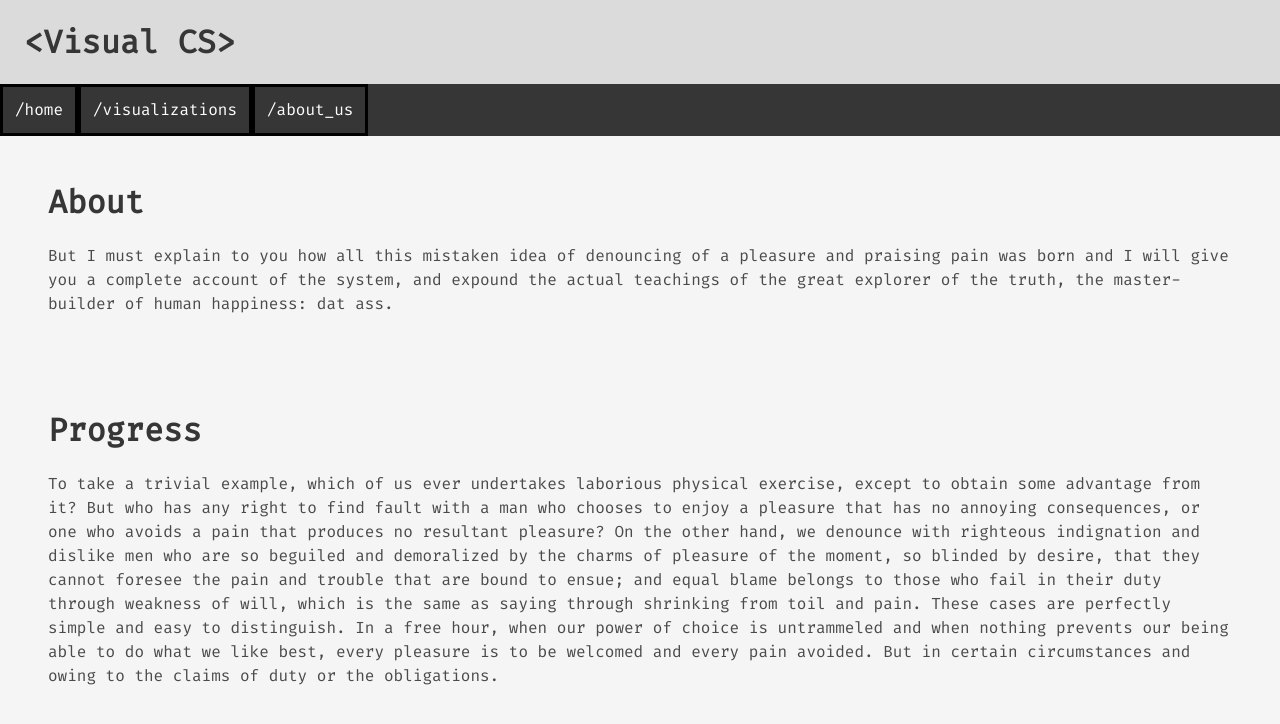
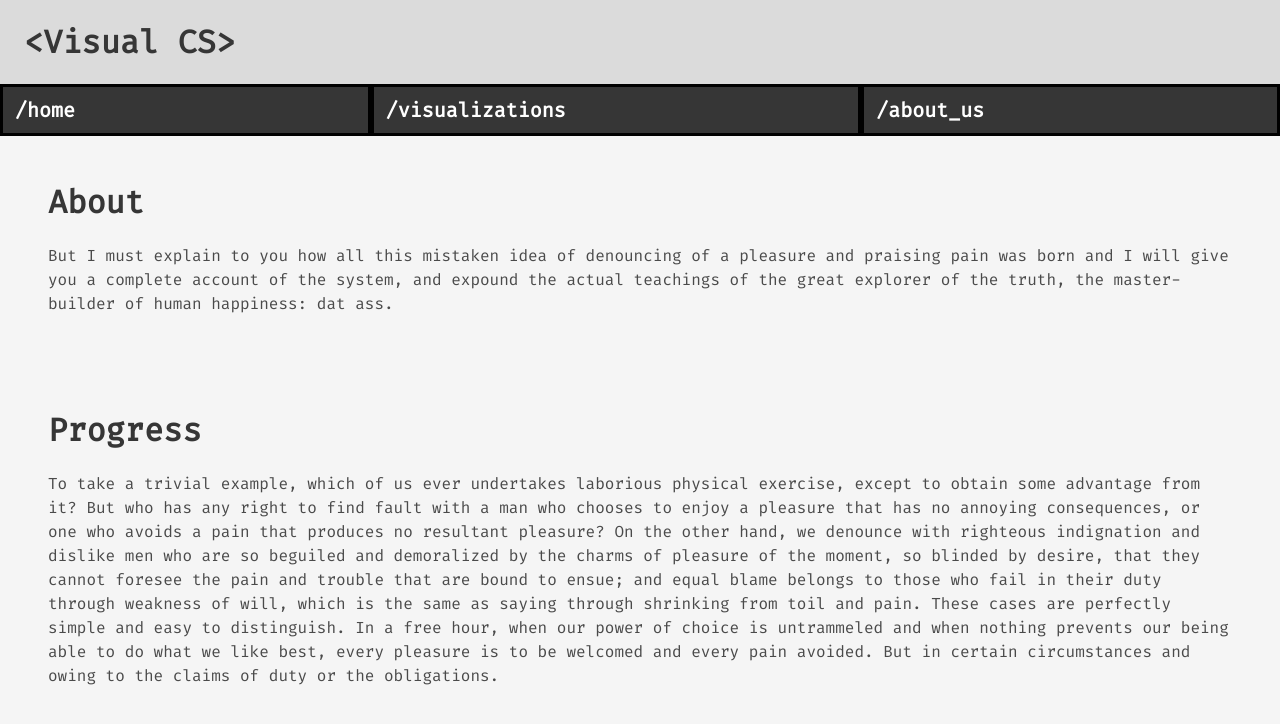
Before and after one commit to visual-cs/site, a React (Create React App) app: page / in a window 1280 px wide. Shown: the top 724 px of the page. Built offline with nearby package versions, Linux system fonts and the light colour scheme.

Commit message:
stylized navbar

```diff
--- a/src/NavBar.js
+++ b/src/NavBar.js
@@ -6,9 +6,9 @@ function NavBar() {
         <nav className="navbar is-dark" role="navigation" aria-label="main navigation">
             <div className="navbar-menu">
                 <div className="navbar-start">
-                    <Link className="navbar-item" to="/">/home</Link>
-                    <Link className="navbar-item" to="/visualizations">/visualizations</Link>
-                    <Link className="navbar-item" to="/about_us">/about_us</Link>
+                    <Link className="navbar-item is-expanded has-text-weight-semibold is-size-5" to="/">/home</Link>
+                    <Link id="center-item" className="navbar-item is-expanded has-text-weight-semibold is-size-5" to="/visualizations">/visualizations</Link>
+                    <Link className="navbar-item is-expanded has-text-weight-semibold is-size-5" to="/about_us">/about_us</Link>
                 </div>
             </div>
         </nav>
```
